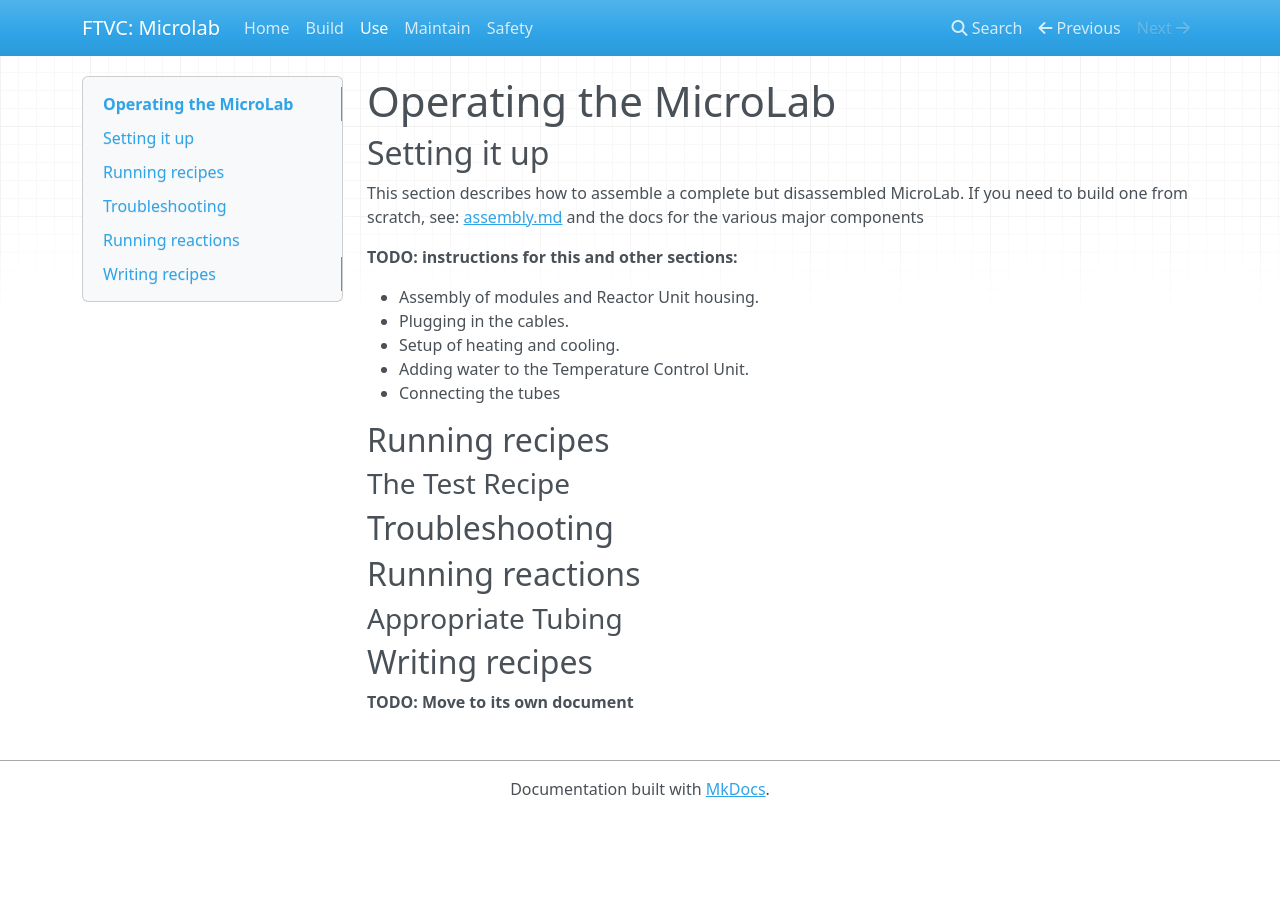
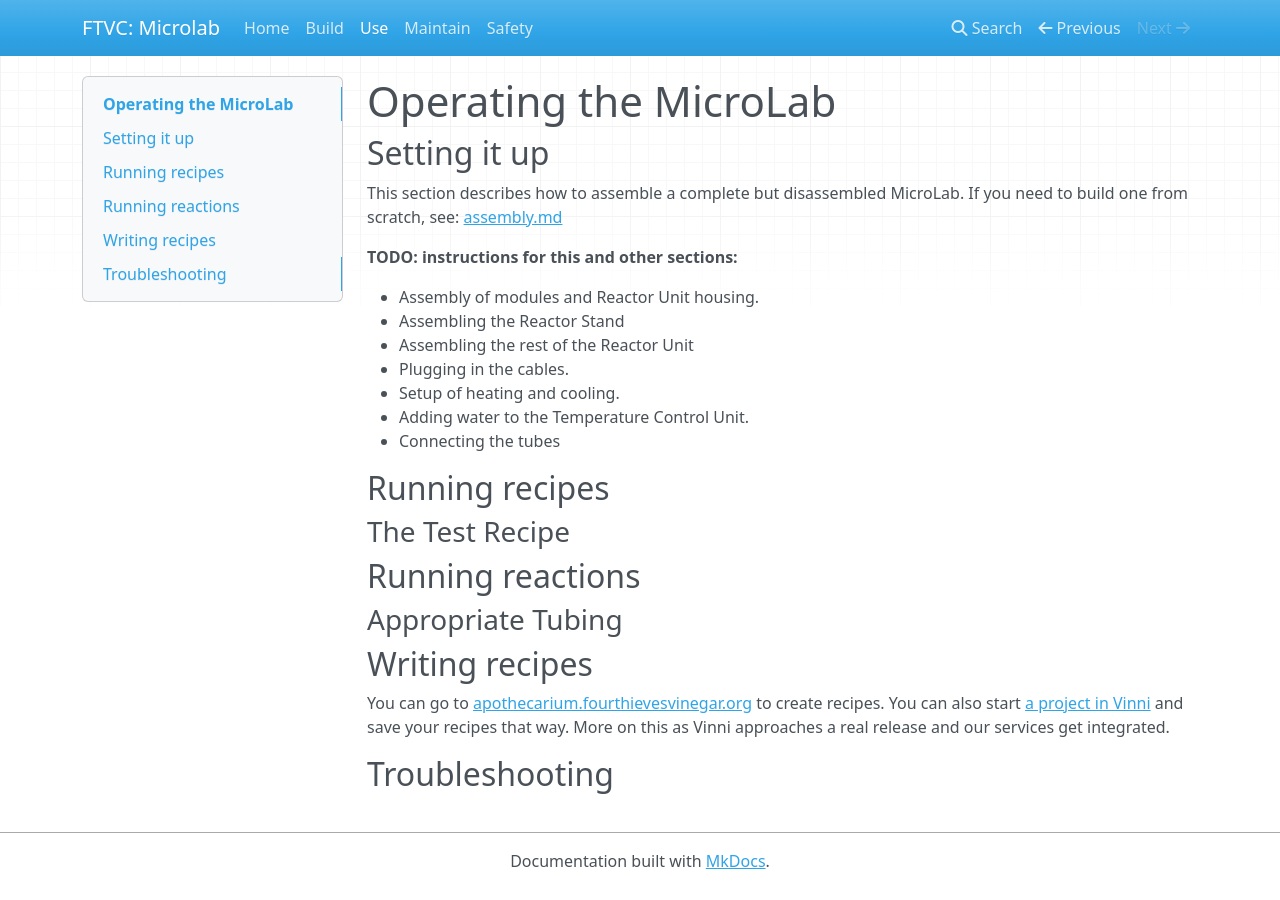
Before and after one commit to FourThievesVinegar/solderless-microlab, an MkDocs documentation site: the page built from docs/operation.md, in a window 1280 px wide. Built offline with MkDocs 1.6.1, drawn with Linux system fonts in a browser that asks for light colours; nearby versions of some CDN libraries.

Commit message:
Update the BOM and tweak the rest of the docs.

```diff
--- a/docs/operation.md
+++ b/docs/operation.md
@@ -2,11 +2,13 @@
 
 ## Setting it up
 
-This section describes how to assemble a complete but disassembled MicroLab. If you need to build one from scratch, see: [assembly.md](assembly.md) and the docs for the various major components
+This section describes how to assemble a complete but disassembled MicroLab. If you need to build one from scratch, see: [assembly.md](assembly.md)
 
 **TODO: instructions for this and other sections:**
 
 - Assembly of modules and Reactor Unit housing.
+  - Assembling the Reactor Stand
+  - Assembling the rest of the Reactor Unit
 - Plugging in the cables.
 - Setup of heating and cooling.
 - Adding water to the Temperature Control Unit.
@@ -16,11 +18,12 @@ This section describes how to assemble a complete but disassembled MicroLab. If
 
 ### The Test Recipe
 
-## Troubleshooting
-
 ## Running reactions
 
 ### Appropriate Tubing
 
 ## Writing recipes
-**TODO: Move to its own document**
+
+You can go to [apothecarium.fourthievesvinegar.org](https://apothecarium.fourthievesvinegar.org/) to create recipes. You can also start [a project in Vinni](https://vinni.fourthievesvinegar.org/projects/NVXg2yPAKaMu) and save your recipes that way. More on this as Vinni approaches a real release and our services get integrated.
+
+## Troubleshooting
```
Also changed, not shown: docs/assembly-control-unit.md (+5 -1 lines), docs/assembly-reactor-core.md (+1 -0 lines), docs/assembly.md (+1 -3 lines), docs/assembly-reactor-unit.md (line endings or trailing spaces), 2 other files.
